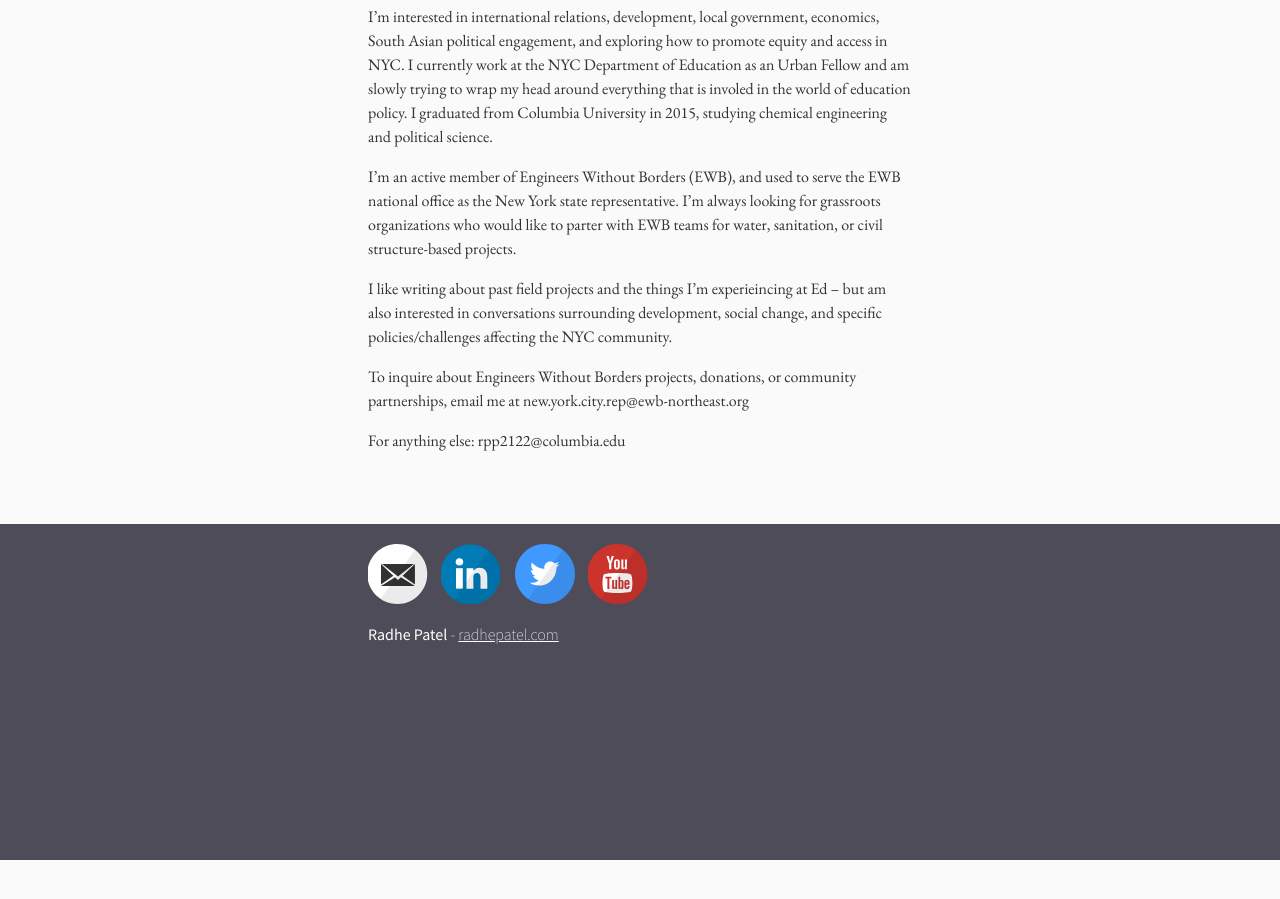
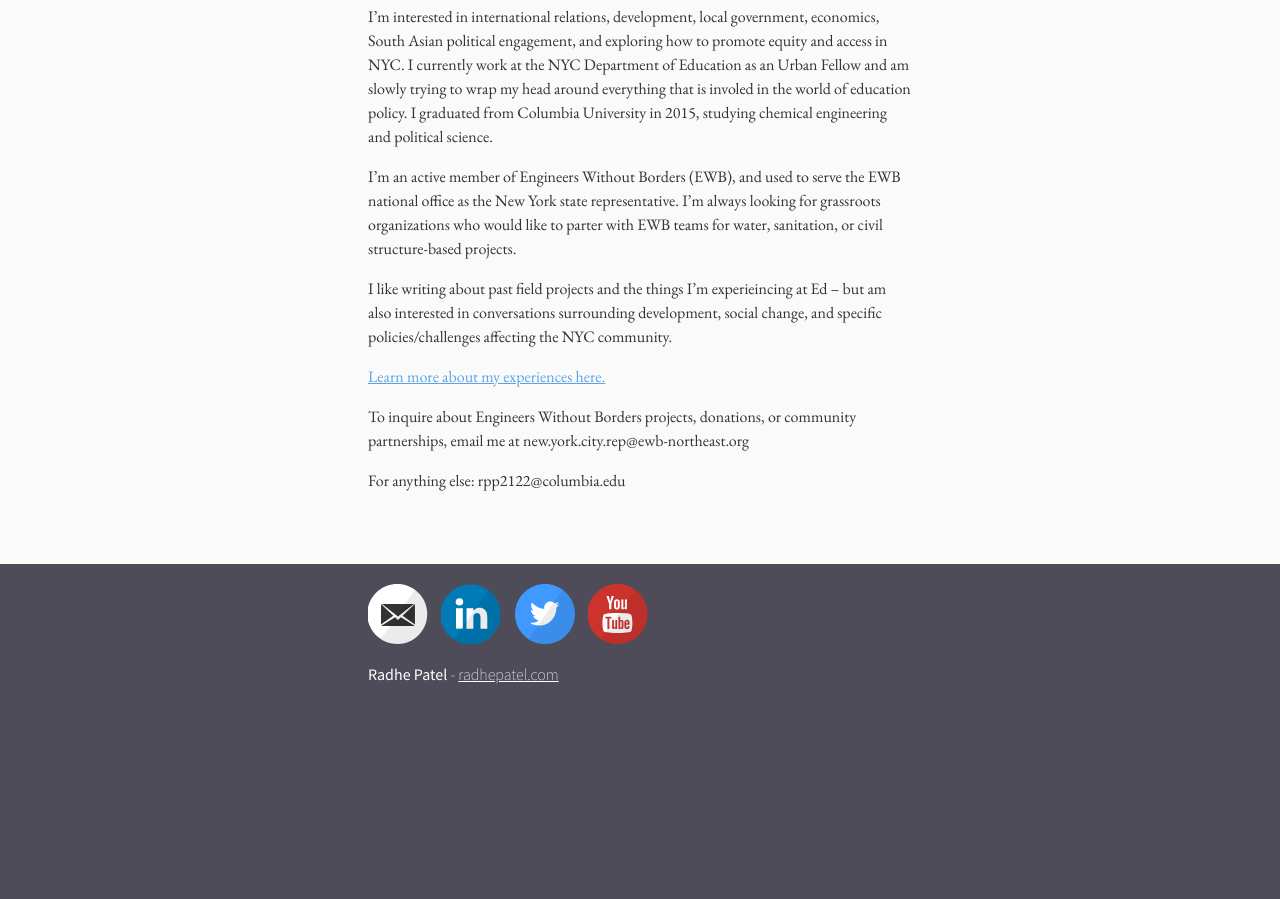
Before and after one commit to radhepatel/radhepatel.github.io, a Jekyll site: the page built from index.md, in a window 1280 px wide and 900 px high, scrolled down 663 px. Built offline with Jekyll 4.4.1, drawn with Linux system fonts in a browser that asks for light colours; before the commit the page ends 1523 px from its top, so only the background shows below that.

Commit message:
Added link to resume

```diff
--- a/index.md
+++ b/index.md
@@ -25,6 +25,8 @@ I'm an active member of Engineers Without Borders (EWB), and used to serve the E
 
 I like writing about past field projects and the things I'm experieincing at Ed -- but am also interested in conversations surrounding development, social change, and specific policies/challenges affecting the NYC community.
 
+[Learn more about my experiences here.](/resume.pdf)
+
 To inquire about Engineers Without Borders projects, donations, or community partnerships, email me at new.york.city.rep@ewb-northeast.org
 
 For anything else: rpp2122@columbia.edu
```
